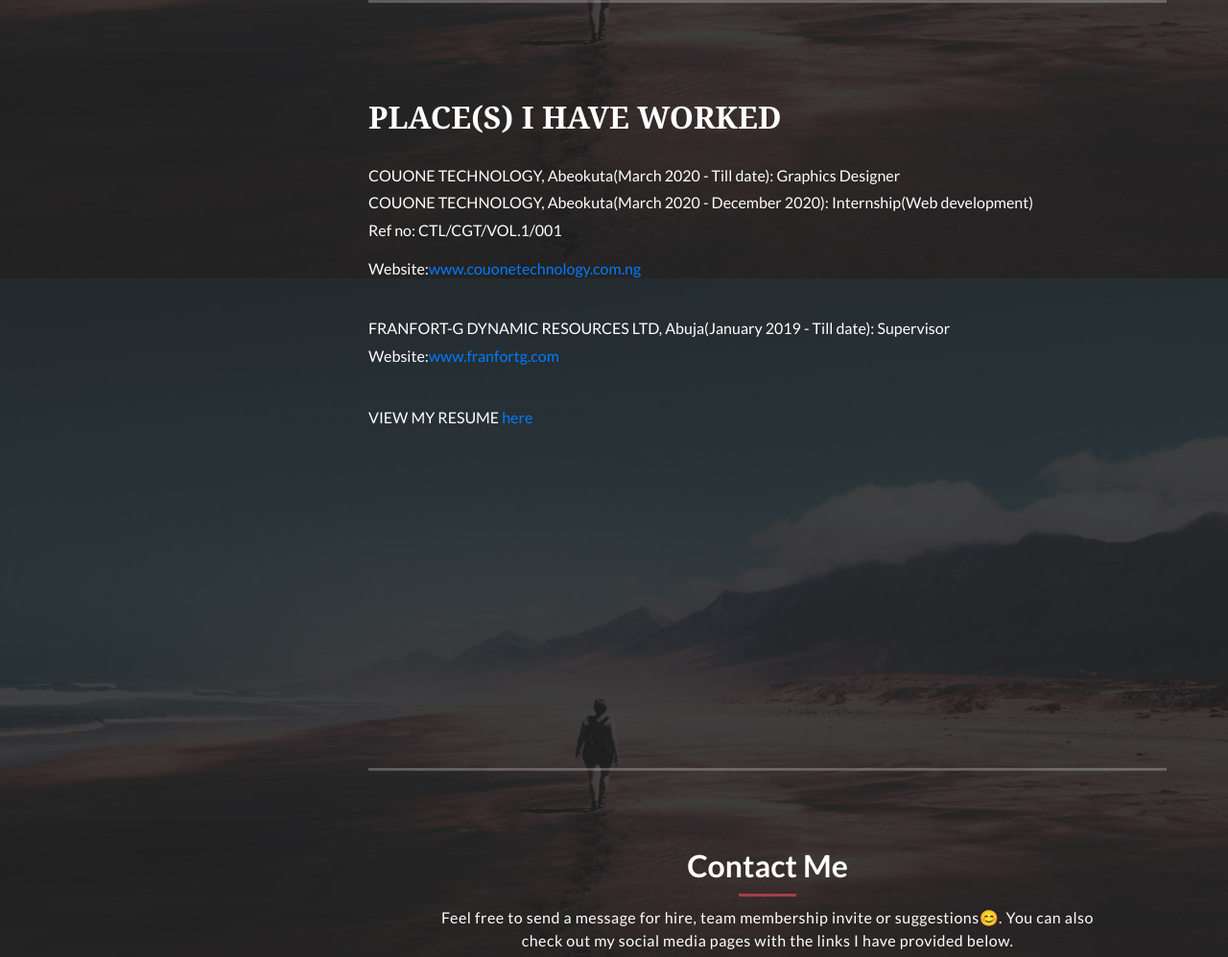
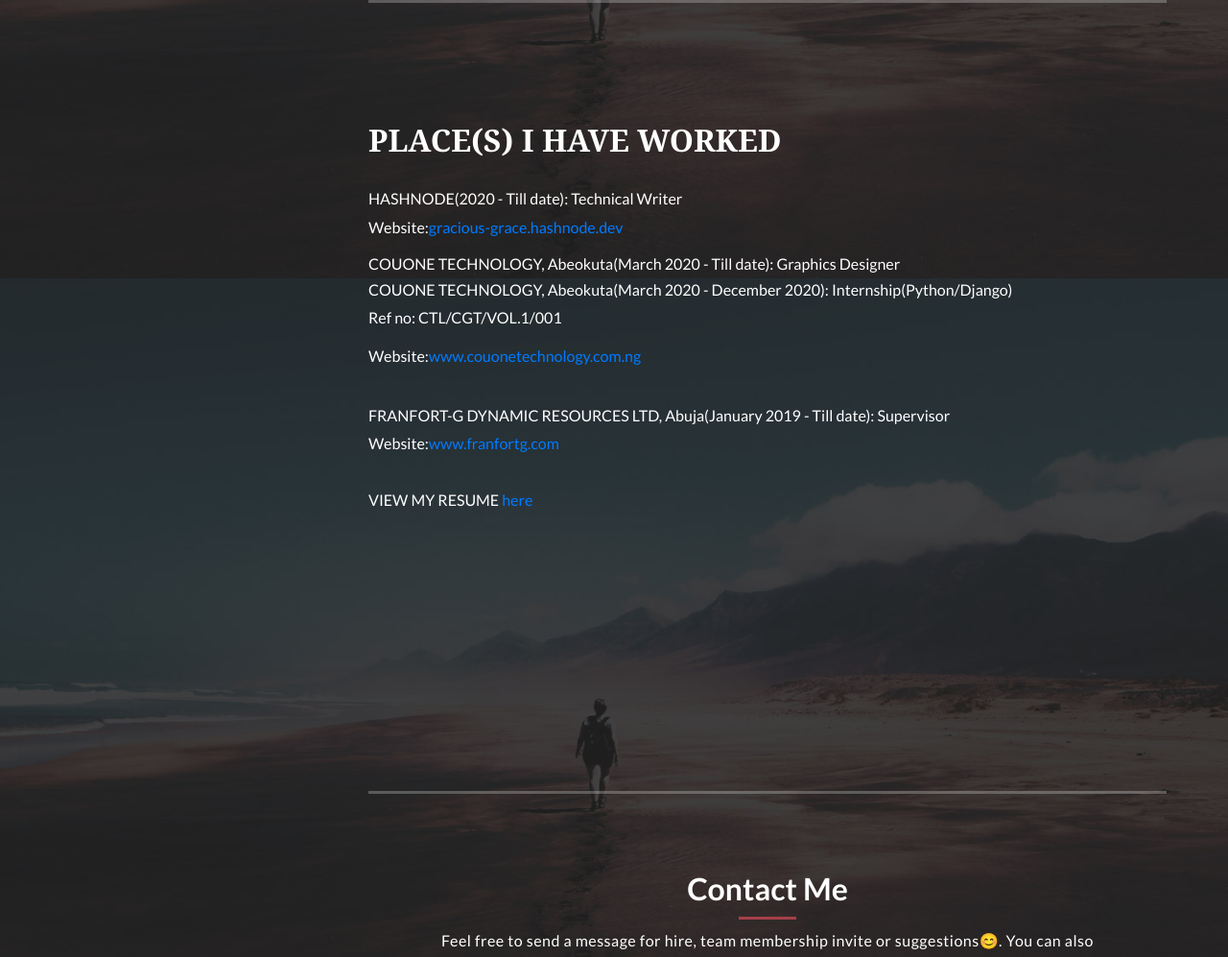
Before and after one commit to gra2101/grace-portfolio, a plain HTML site: page index.html in a window 1280 px wide. Shown: the part 5310-6307 px from the top of the page at 96% size. Drawn offline with Linux system fonts and the light colour scheme.

Commit message:
updated my profile and added a new cv

```diff
--- a/index.html
+++ b/index.html
@@ -391,15 +391,20 @@ https://templatemo.com/tm-531-reflux
             </div>
           </div>
         </div>
-      </section>
+      </section> <br>
       <section class="section Experience" data-section="section7">
         <div class="wrapper">
       <div class="container7">
       <h2>PLACE(S) I HAVE WORKED</h2>
     <br>
 
+    <h6>HASHNODE(2020 - Till date): Technical Writer<h6>
+
+      <P>Website:<a href="https://gracious-grace.hashnode.dev">gracious-grace.hashnode.dev</a></P>
+
+
       <h6>COUONE TECHNOLOGY, Abeokuta(March 2020 - Till date): Graphics Designer<h6>
-      <h6>COUONE TECHNOLOGY, Abeokuta(March 2020 - December 2020): Internship(Web development)</h6>
+      <h6>COUONE TECHNOLOGY, Abeokuta(March 2020 - December 2020): Internship(Python/Django)</h6>
 
 <P>Ref no: CTL/CGT/VOL.1/001 </P>
 <P>Website:<a href="www.couonetechnology.com.ng">www.couonetechnology.com.ng</a></P>
@@ -408,9 +413,9 @@ https://templatemo.com/tm-531-reflux
 <h6>FRANFORT-G DYNAMIC RESOURCES LTD, Abuja(January 2019 - Till date): Supervisor<h6>
 
 <P>Website:<a href="www.franfortg.com">www.franfortg.com</a></P>
-</h6>
+
 <br>
-<p>VIEW MY RESUME <a href="images/myresume.jpg">here</a></p>
+<p>VIEW MY RESUME <a href="images/my new portfolio.jpg">here</a></p>
       </div>
 
 
```
Also changed, not shown: images/BeautyPlus_20210126140645420_save.jpg (deleted), images/my new portfolio.jpg (added).
